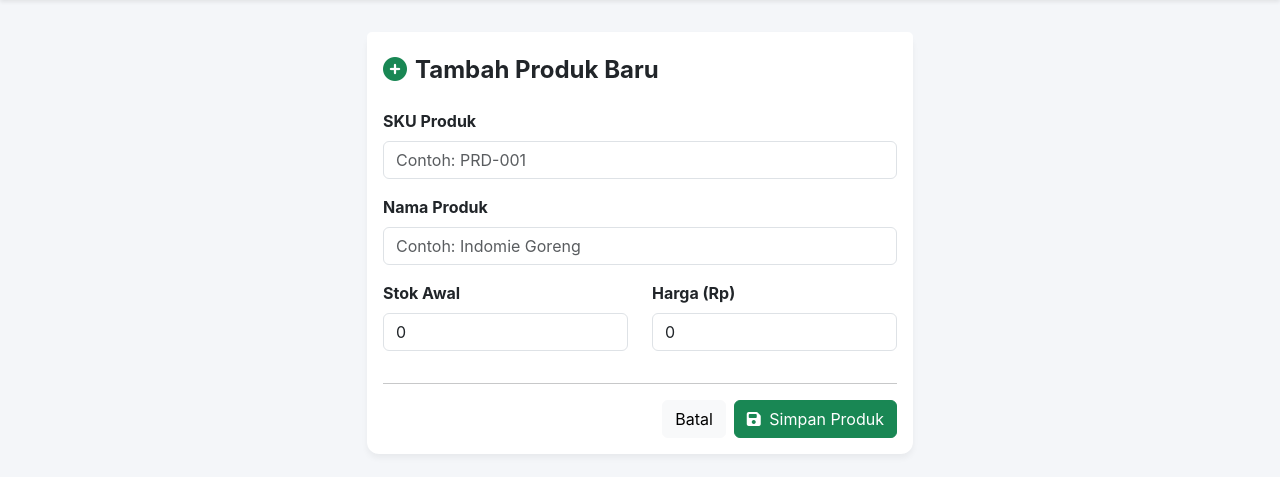
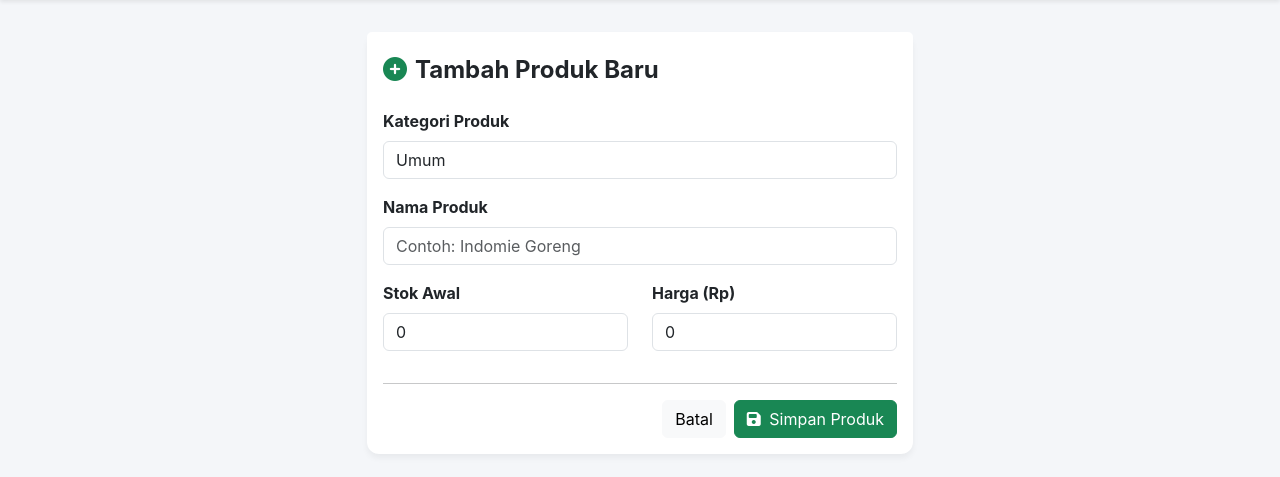
Before and after one commit to dimasbirru/warehouse-inventory-system, a PHP site: page /tambah.php in a window 1280 px wide. Shown: the part 56-533 px from the top of the page. Run offline with PHP 8.4, Linux system fonts and the light colour scheme; the visitor is signed in with stand-in values (Sample User, id 1).

Commit message:
feat: implementasi fitur kategori pada produk (#3)

```diff
--- a/v2-php/public/index.php
+++ b/v2-php/public/index.php
@@ -68,6 +68,7 @@ if ($keyword !== '') {
                         <tr>
                             <th>No</th>
                             <th>SKU</th>
+			    <th>Kategori</th>
                             <th>Nama Produk</th>
                             <th>Stok</th>
                             <th>Harga</th>
@@ -82,7 +83,7 @@ if ($keyword !== '') {
                             <tr>
                                 <td><?= $index + 1 ?></td>
                                 <td><span class="badge bg-secondary"><?= htmlspecialchars($p->getSKU()) ?></span></td>
-                                <td class="fw-bold"><?= htmlspecialchars($p->getNama()) ?></td>
+                                                                <td><span class="badge bg-info text-dark"><?= htmlspecialchars($p->getKategori()) ?></span></td>
                                 <td>
                                     <?php if ($p->getStok() < 10): ?>
                                         <span class="badge bg-danger"><?= $p->getStok() ?></span>
--- a/v2-php/public/tambah.php
+++ b/v2-php/public/tambah.php
@@ -12,6 +12,7 @@ $pesan = '';
 if ($_SERVER['REQUEST_METHOD'] === 'POST') {
     $sku = trim($_POST['sku'] ?? '');
     $nama = trim($_POST['nama'] ?? '');
+    $kategori = trim($_POST['kategori'] ?? 'Umum');
     $stok = (int)($_POST['stok'] ?? 0);
     $harga = (int)($_POST['harga'] ?? 0);
 
@@ -20,7 +21,7 @@ if ($_SERVER['REQUEST_METHOD'] === 'POST') {
     } elseif ($stok < 0 || $harga < 0) {
         $pesan = '<div class="alert alert-danger"><i class="fas fa-exclamation-circle me-2"></i>Stok dan Harga tidak boleh minus!</div>';
     } else {
-        $produkBaru = new Produk($sku, $nama, $stok, $harga);
+        $produkBaru = new Produk($sku, $nama, $kategori, $stok, $harga);
         if ($gudang->tambah($produkBaru)) {
             header("Location: index.php?status=tambah_sukses");
             exit;
@@ -61,9 +62,9 @@ if ($_SERVER['REQUEST_METHOD'] === 'POST') {
                 <div class="card-body">
                     <?= $pesan ?>
                     <form method="POST" action="">
-                        <div class="mb-3">
-                            <label class="form-label fw-bold">SKU Produk</label>
-                            <input type="text" name="sku" class="form-control" required placeholder="Contoh: PRD-001">
+                       <div class="mb-3">
+                            <label class="form-label fw-bold">Kategori Produk</label>
+                            <input type="text" name="kategori" class="form-control" required placeholder="Contoh: Laptop, Aksesoris, Makanan" value="Umum">
                         </div>
                         <div class="mb-3">
                             <label class="form-label fw-bold">Nama Produk</label>
--- a/v2-php/src/GudangInventaris.php
+++ b/v2-php/src/GudangInventaris.php
@@ -12,7 +12,7 @@ class GudangInventaris {
         $stmt = $this->pdo->query("SELECT * FROM produk ORDER BY id ASC");
         $hasil = [];
         while ($row = $stmt->fetch()) {
-            $hasil[] = new Produk($row['sku'], $row['nama'], (int)$row['stok'], (int)$row['harga'], (int)$row['id']);
+            $hasil[] = new Produk($row['sku'], $row['nama'], $row['kategori'], (int)$row['stok'], (int)$row['harga'], (int)$row['id']);
         }
         return $hasil;
     }
@@ -23,17 +23,17 @@ class GudangInventaris {
         $row = $stmt->fetch();
 
         if ($row) {
-            return new Produk($row['sku'], $row['nama'], (int)$row['stok'], (int)$row['harga'], (int)$row['id']);
+            return new Produk($row['sku'], $row['nama'], $row['kategori'], (int)$row['stok'], (int)$row['harga'], (int)$row['id']);
         }
         return null;
     }
 
     public function cariBanyak(string $keyword): array {
-        $stmt = $this->pdo->prepare("SELECT * FROM produk WHERE sku LIKE ? OR nama LIKE ? ORDER BY id ASC");
-        $stmt->execute(["%$keyword%", "%$keyword%"]);
+        $stmt = $this->pdo->prepare("SELECT * FROM produk WHERE sku LIKE ? OR nama LIKE ? OR kategori LIKE ? ORDER BY id ASC");
+        $stmt->execute(["%$keyword%", "%$keyword%", "%$keyword%"]);
         $hasil = [];
         while ($row = $stmt->fetch()) {
-            $hasil[] = new Produk($row['sku'], $row['nama'], (int)$row['stok'], (int)$row['harga'], (int)$row['id']);
+            $hasil[] = new Produk($row['sku'], $row['nama'], $row['kategori'], (int)$row['stok'], (int)$row['harga'], (int)$row['id']);
         }
         return $hasil;
     }
@@ -42,14 +42,13 @@ class GudangInventaris {
         if ($this->cariBySKU($produk->getSKU()) !== null) {
             return false;
         }
-
-        $stmt = $this->pdo->prepare("INSERT INTO produk (sku, nama, stok, harga) VALUES (?, ?, ?, ?)");
-        return $stmt->execute([$produk->getSKU(), $produk->getNama(), $produk->getStok(), $produk->getHarga()]);
+        $stmt = $this->pdo->prepare("INSERT INTO produk (sku, nama, kategori, stok, harga) VALUES (?, ?, ?, ?, ?)");
+        return $stmt->execute([$produk->getSKU(), $produk->getNama(), $produk->getKategori(), $produk->getStok(), $produk->getHarga()]);
     }
 
-    public function update(string $sku, int $stokBaru, int $hargaBaru): bool {
-        $stmt = $this->pdo->prepare("UPDATE produk SET stok = ?, harga = ? WHERE sku = ?");
-        return $stmt->execute([$stokBaru, $hargaBaru, $sku]);
+    public function update(string $sku, string $kategoriBaru, int $stokBaru, int $hargaBaru): bool {
+        $stmt = $this->pdo->prepare("UPDATE produk SET kategori = ?, stok = ?, harga = ? WHERE sku = ?");
+        return $stmt->execute([$kategoriBaru, $stokBaru, $hargaBaru, $sku]);
     }
 
     public function hapus(string $sku): bool {
--- a/v2-php/src/Produk.php
+++ b/v2-php/src/Produk.php
@@ -3,13 +3,15 @@ class Produk {
     private int $id;
     private string $sku;
     private string $nama;
+    private string $kategori;
     private int $stok;
     private int $harga;
 
-    public function __construct(string $sku, string $nama, int $stok, int $harga, int $id = 0) {
+    public function __construct(string $sku, string $nama, string $kategori, int $stok, int $harga, int $id = 0) {
         $this->id = $id;
         $this->sku = $sku;
         $this->nama = $nama;
+        $this->kategori = $kategori;
         $this->stok = $stok;
         $this->harga = $harga;
     }
@@ -17,6 +19,7 @@ class Produk {
     public function getId(): int { return $this->id; }
     public function getSKU(): string { return $this->sku; }
     public function getNama(): string { return $this->nama; }
+    public function getKategori(): string { return $this->kategori; }
     public function getStok(): int { return $this->stok; }
     public function getHarga(): int { return $this->harga; }
 }
```
Also changed, not shown: v2-php/public/edit.php (+6 -1 lines).
